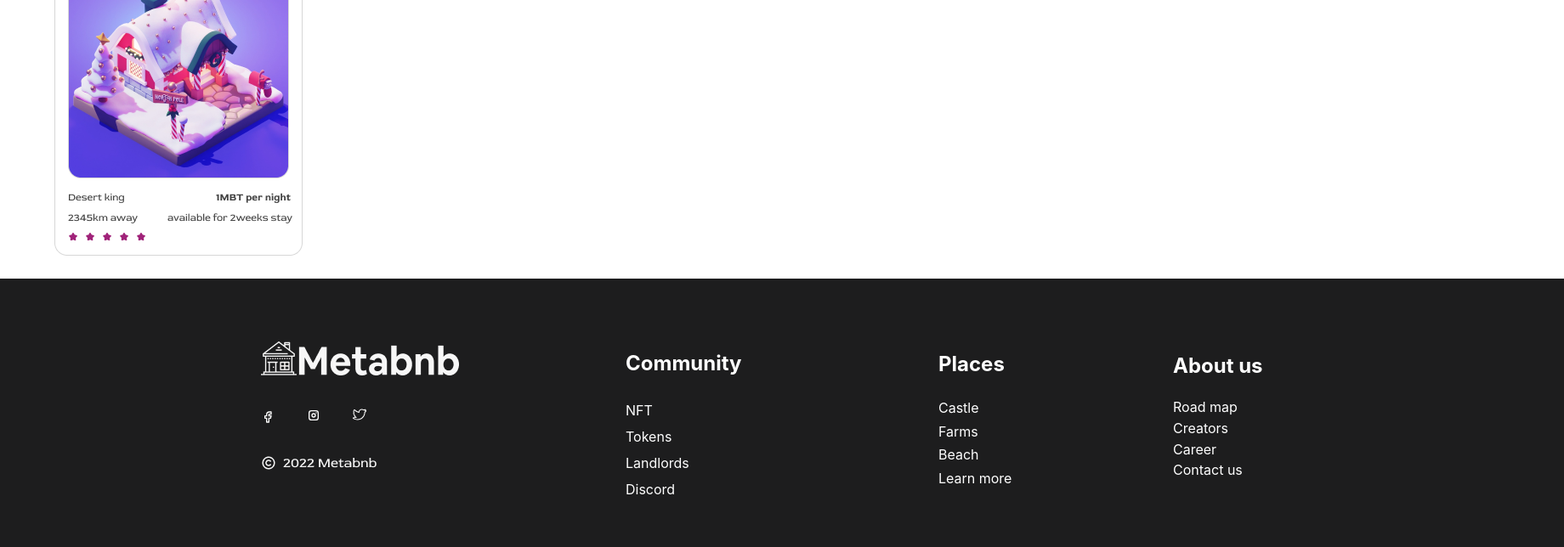
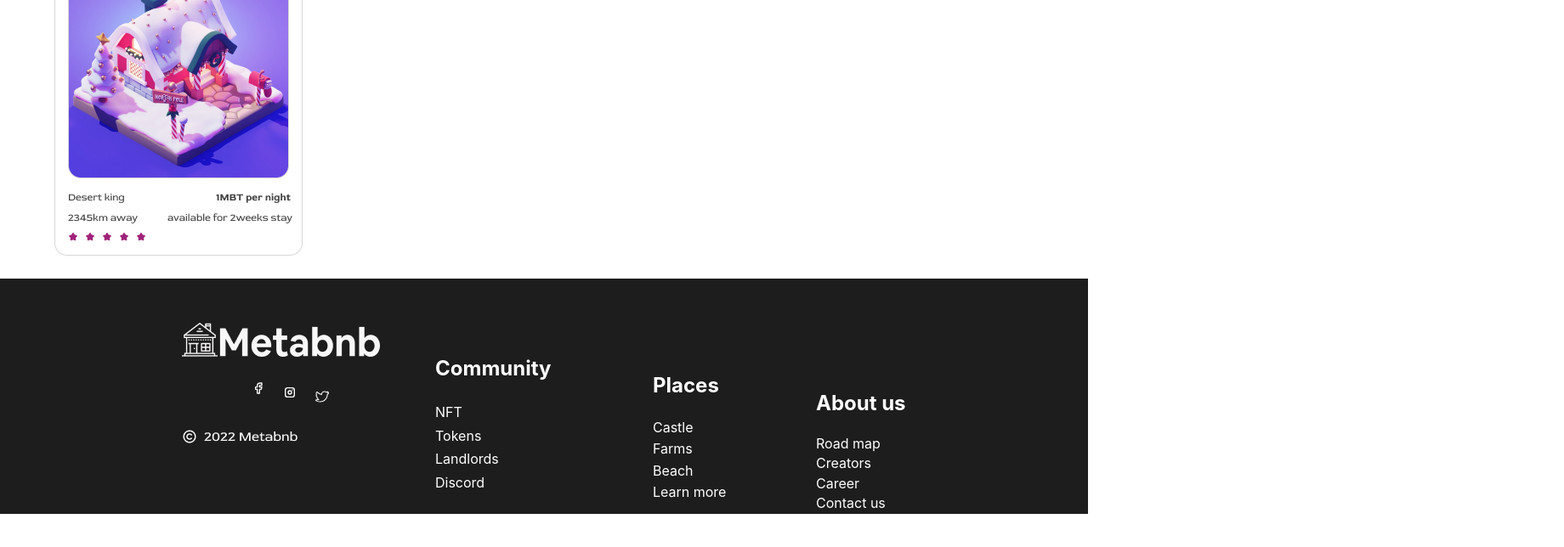
Before and after one commit to Monica-Macharia/Metabnb, a React (Create React App) app in the folder metabnb/: page /PlaceToStay in a window 1280 px wide. Shown: the part 2248-2892 px from the top of the page at 85% size, 1840 px wide, since content can reach past the window. After the commit the page ends 2853 px from the top, so only its background shows below. Built offline with nearby package versions, Linux system fonts and the light colour scheme.

Commit message:
style:finals

```diff
--- a/metabnb/package.json
+++ b/metabnb/package.json
@@ -6,6 +6,7 @@
     "@testing-library/jest-dom": "^5.16.5",
     "@testing-library/react": "^13.4.0",
     "@testing-library/user-event": "^13.5.0",
+    "bootstrap": "^5.2.2",
     "icons": "^1.0.0",
     "react": "^18.2.0",
     "react-dom": "^18.2.0",
--- a/metabnb/src/App.css
+++ b/metabnb/src/App.css
@@ -416,8 +416,8 @@ border: 1px solid #B4B4B4;
 border-radius: 8px;
 text-align: center;
 position:absolute;
-top:157px;
-right: 300px;
+top:19%;
+right: 15%;
 
 /* top: 20%; */
 }
@@ -493,10 +493,10 @@ img.place16{
 }
 div#foot{
 margin-top: 0%;
-width: 1840px;
-height: 322px;
+width: 100%;
+height: 1%;
 left: 0px;
-top: 1970px;
+/* top: 1970px; */
 
 background: #1D1D1E;
 }
@@ -523,15 +523,15 @@ img.at{
   margin-left: 16.7%;
 }
 div.lister{
-  margin-top: -9%;
+  margin-top: -10%;
   margin-left: 40%;
 }
 div.row{
-  margin-top: -11%;
+  margin-top: -13%;
   margin-left: 60%;
 }
 div.me{
-  margin-top: -10%;
+  margin-top: -12%;
   margin-left: 75%;
 }
 div#eleven{
```
Also changed, not shown: 1 other file (tests, documents, lock files or other folders).
